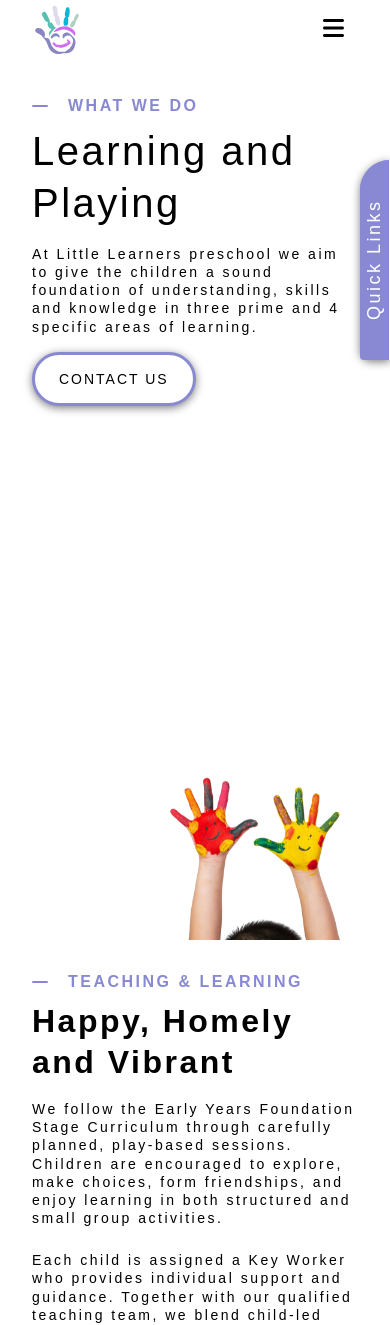
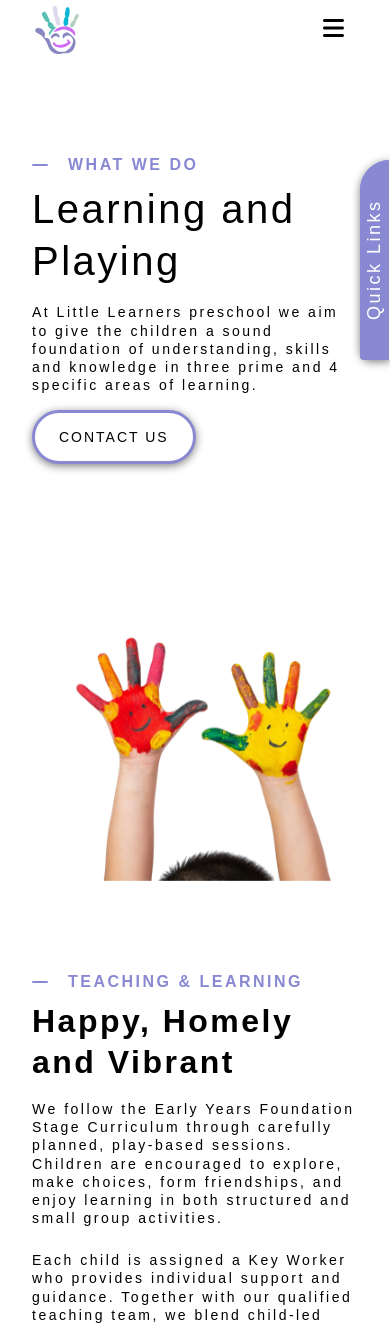
Before and after one commit to curveservices/little-learners, a React (Vite) app: page /learning-and-playing in a window 390 px wide. Shown: the top 1325 px of the page. Built offline with nearby package versions, Linux system fonts and the light colour scheme.

Commit message:
hero image position set initial for better visability on mobile

```diff
--- a/src/layout/main/index.scss
+++ b/src/layout/main/index.scss
@@ -148,11 +148,9 @@
       }
       .hero {
         height: 100vh;
-        justify-content: space-between;
+        justify-content: space-around;
         .hero-image {
-            max-width: 100%;
-            align-self: center;
-            max-height: 100%;
+            width: 550px;
           }
       }
 
--- a/src/pages/about/index.scss
+++ b/src/pages/about/index.scss
@@ -36,9 +36,9 @@
   .about-page {
     .hero {
       .about-image {
-        z-index: -1;
-        width: 300px;
-        max-height: 100%;
+        position: initial;
+        align-self: center;
+        width: 100%;
       }
     }
     .fith-section,
--- a/src/pages/gallery/index.scss
+++ b/src/pages/gallery/index.scss
@@ -22,10 +22,9 @@
     .gallery-page {
         .hero {
             .gallery-hero-image {
-                right: 0rem;
-                z-index: -1;
+                position: initial;
+                align-self: center;
                 width: 300px;
-                max-height: 100%;
             }
         }
 
--- a/src/pages/learning/index.scss
+++ b/src/pages/learning/index.scss
@@ -90,10 +90,9 @@
     .learning-page {
         .hero {
             .learning-hero-image {
-                right: 0rem;
-                width: 300px;
-                max-height: 100%;
-                z-index: -1;
+                position: initial;
+                align-self: flex-end;
+                width: 450px;
             }
         }
         .third-section {
```
